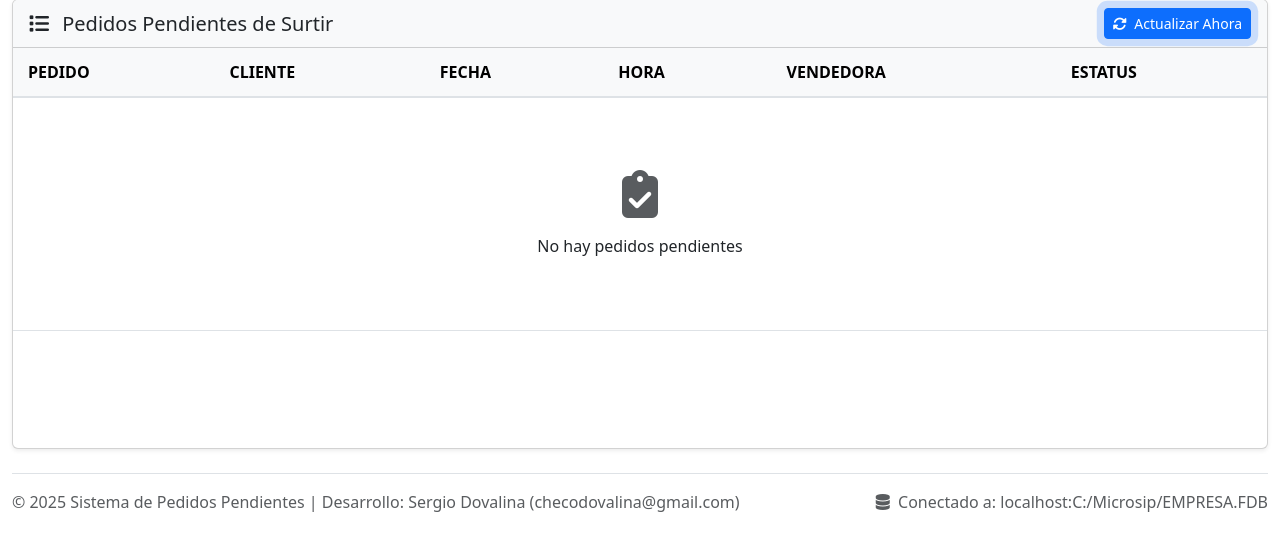
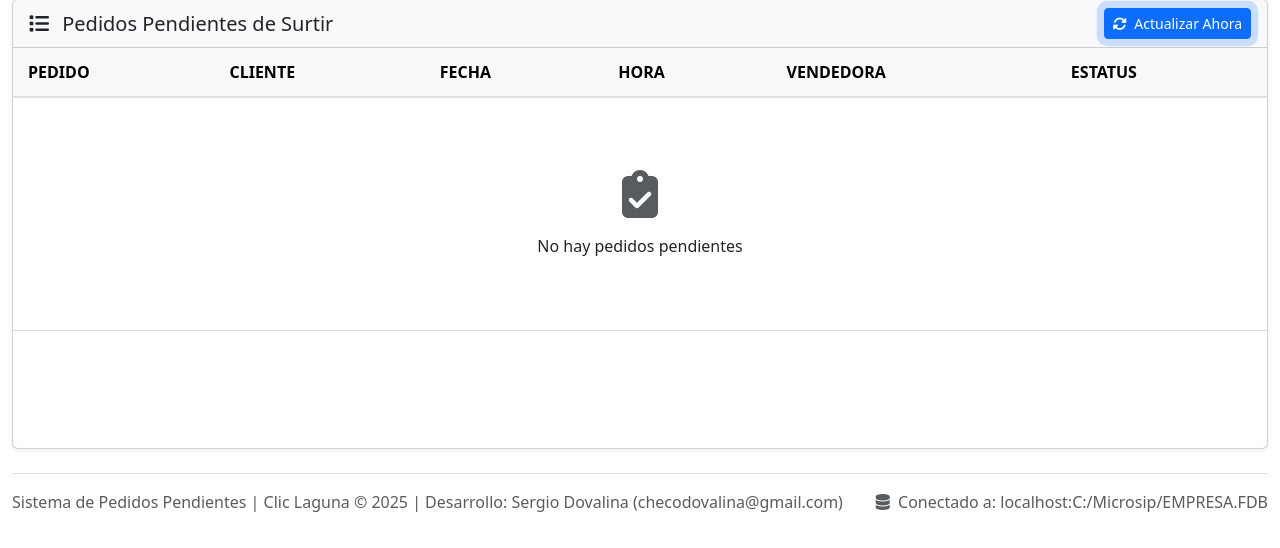
Before and after one commit to Dovalina/forticleanPro, a Flask app: page / in a window 1280 px wide. Shown: the part 252-800 px from the top of the page. Run offline with Flask 3, Linux system fonts and the light colour scheme; the visitor is signed in with stand-in values (Sample User, id 1); data that the repository does not hold is empty.

Commit message:
Rename application to reflect new client, Clic Laguna, for pending orders
Updates application name and copyright notices from "Verdeja Padel" to "Clic Laguna" in README, install script, and templates.

Replit-Commit-Author: Agent
Replit-Commit-Session-Id: 89828cdd-7e46-4f35-9e00-6362ee9c229e
Replit-Commit-Screenshot-Url: https://storage.googleapis.com/screenshot-production-us-central1/1f0e8d24-6437-4d2b-a4a5-913a6cc416df/80ae2052-c5cb-4543-a3fd-acaf28db1712.jpg

```diff
--- a/install.py
+++ b/install.py
@@ -24,7 +24,7 @@ END = '\033[0m'
 def print_header():
     """Imprime el encabezado del instalador"""
     print(f"\n{BLUE}{BOLD}======================================================{END}")
-    print(f"{BLUE}{BOLD}  INSTALADOR DEL DASHBOARD DE PEDIDOS - VERDEJA PADEL  {END}")
+    print(f"{BLUE}{BOLD}  INSTALADOR DEL DASHBOARD DE PEDIDOS - CLIC LAGUNA  {END}")
     print(f"{BLUE}{BOLD}======================================================{END}\n")
 
 def check_python_version():
@@ -180,7 +180,7 @@ def finish_installation():
     print(f"  {YELLOW}Superadmin:{END} usuario 'admin', contraseña 'admin123'")
     print(f"  {YELLOW}Usuario normal:{END} usuario 'usuario', contraseña 'usuario123'")
 
-    print(f"\n{BLUE}{BOLD}¡Gracias por usar el Dashboard de Pedidos Pendientes de Verdeja Padel!{END}")
+    print(f"\n{BLUE}{BOLD}¡Gracias por usar el Dashboard de Pedidos Pendientes de Clic Laguna!{END}")
     print(f"\nDesarrollo: Sergio Dovalina (checodovalina@gmail.com)")
 
 def main():
--- a/templates/index.html
+++ b/templates/index.html
@@ -211,7 +211,7 @@
 
         <footer class="py-3 mt-4 border-top">
             <div class="d-flex justify-content-between align-items-center">
-                <p class="text-muted mb-0">&copy; 2025 Sistema de Pedidos Pendientes | Desarrollo: Sergio Dovalina (checodovalina@gmail.com)</p>
+                <p class="text-muted mb-0">Sistema de Pedidos Pendientes | Clic Laguna © 2025 | Desarrollo: Sergio Dovalina (checodovalina@gmail.com)</p>
                 <div>
                     <span class="text-muted">
                         <i class="fas fa-database me-1"></i>
--- a/templates/login.html
+++ b/templates/login.html
@@ -63,7 +63,7 @@
             </div>
 
             <div class="card-footer text-center py-3 text-muted">
-                <small>Sistema de monitoreo exclusivo para Verdeja Padel</small>
+                <small>Sistema de monitoreo exclusivo para Clic Laguna © 2025</small>
                 <br>
                 <small>Desarrollo: Sergio Dovalina (checodovalina@gmail.com)</small>
             </div>
```
Also changed, not shown: README.md.
